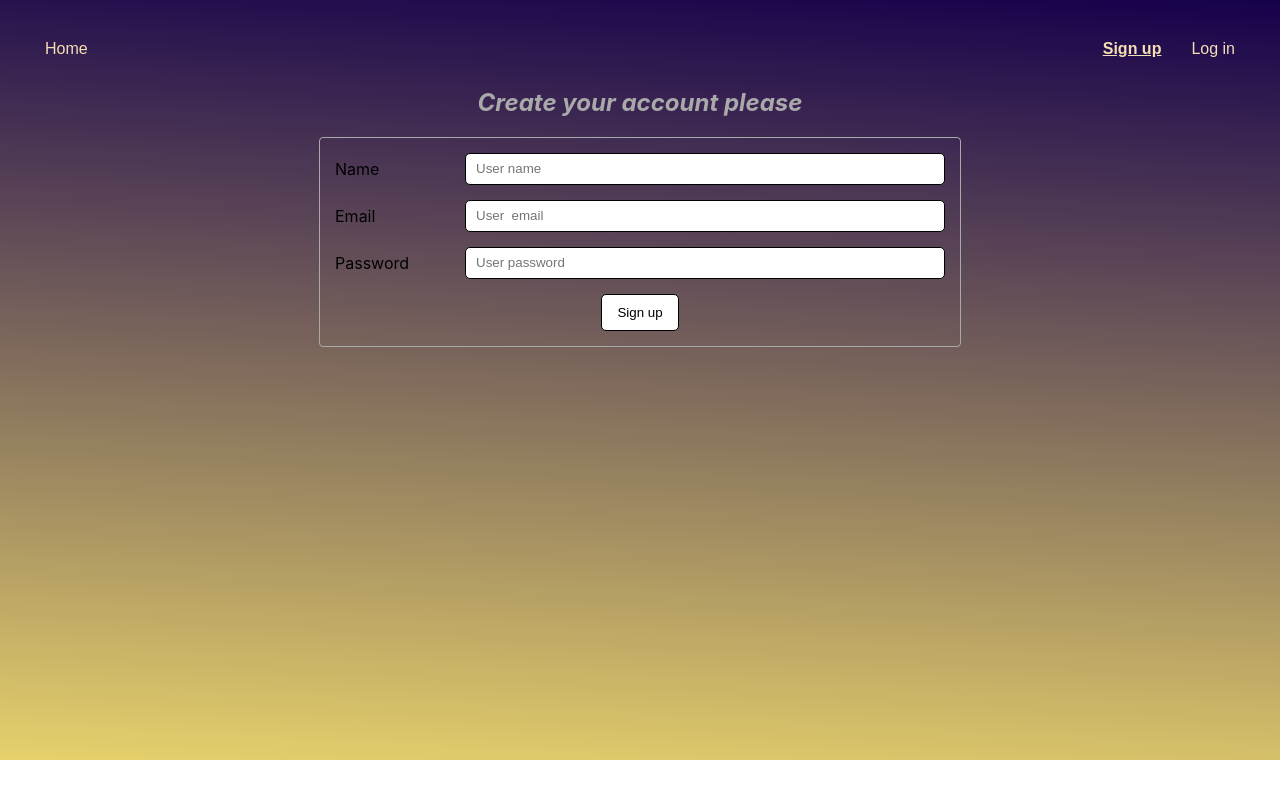
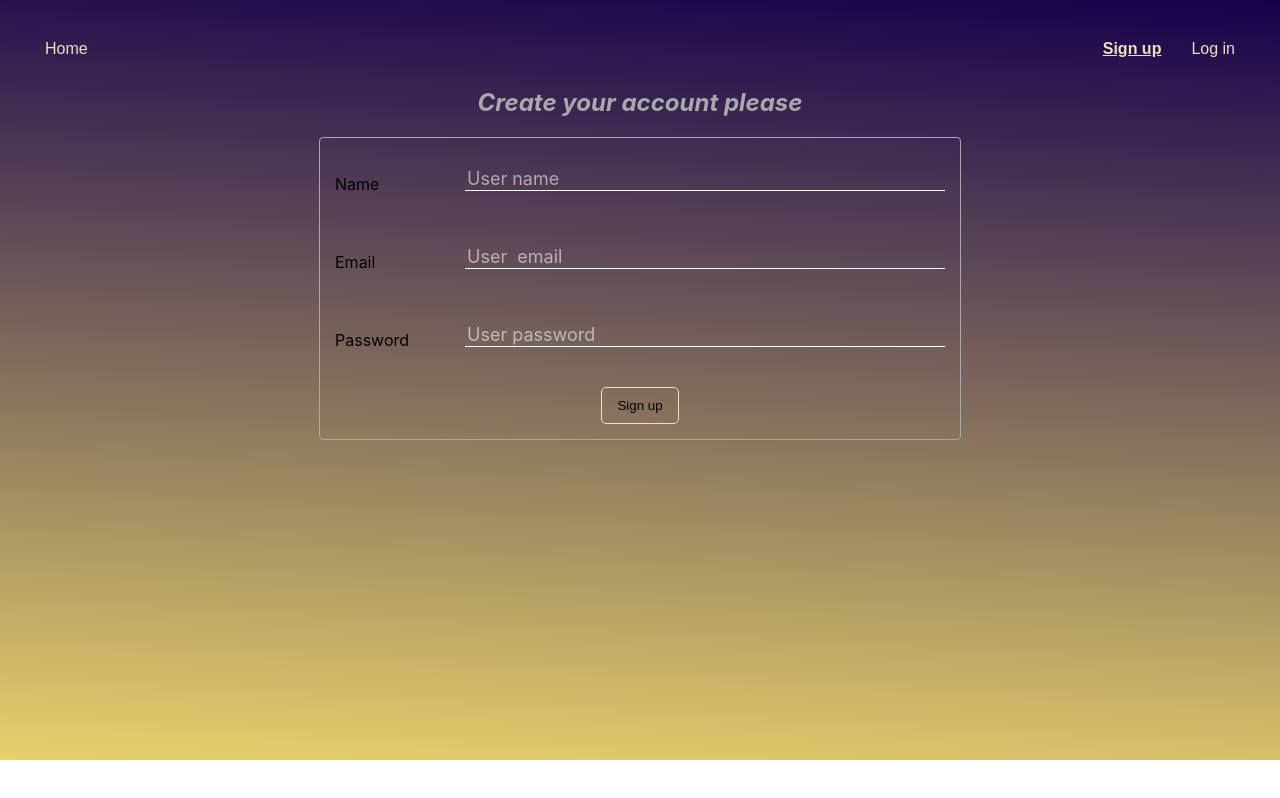
Before and after one commit to NataliiaMax/goit-react-hw-08-phonebook, a React (Create React App) app: page /goit-react-hw-08-phonebook/register in a window 1280 px wide. Built offline with nearby package versions, Linux system fonts and the light colour scheme; no server answers.

Commit message:
update styles

```diff
--- a/src/components/LoginForm/LoginForm.jsx
+++ b/src/components/LoginForm/LoginForm.jsx
@@ -16,8 +16,14 @@ const LoginForm = ({ onSubmit }) => {
 
   return (
     <form className={style.form} onSubmit={handleSubmit}>
-      <TextField value={email} handleChange={handleChange} {...fields.email} />{' '}
       <TextField
+        className={style.field}
+        value={email}
+        handleChange={handleChange}
+        {...fields.email}
+      />{' '}
+      <TextField
+        className={style.field}
         value={password}
         handleChange={handleChange}
         {...fields.password}
--- a/src/components/LoginForm/LoginForm.module.css
+++ b/src/components/LoginForm/LoginForm.module.css
@@ -5,3 +5,24 @@
     border: 1px solid darkgray;
     border-radius: 4px;
 }
+
+.field{
+    margin-bottom: 25px;
+margin-top: 15px;
+border: transparent;
+background-color: transparent;
+border-bottom: 1px solid white;
+outline: none;
+color: white;
+height: 20px;
+font-family: inherit;
+font-size: 18px;}
+
+.field::placeholder {
+    color: rgba(255, 255, 255, 0.56);
+}
+
+.field:focus {
+    outline: none;
+    box-shadow: rgba(50, 50, 93, 0.25) 0px 30px 60px -12px inset, rgba(0, 0, 0, 0.3) 0px 18px 36px -18px inset;
+}
--- a/src/components/RegisterForm/RegisterForm.jsx
+++ b/src/components/RegisterForm/RegisterForm.jsx
@@ -15,9 +15,24 @@ const RegisterForm = ({ onSubmit }) => {
 
   return (
     <form className={style.form} onSubmit={handleSubmit}>
-      <TextField value={name} handleChange={handleChange} {...fields.name} />
-      <TextField value={email} handleChange={handleChange} {...fields.email} />
-      <TextField value={password} handleChange={handleChange} {...fields.password} />
+      <TextField
+        className={style.field}
+        value={name}
+        handleChange={handleChange}
+        {...fields.name}
+      />
+      <TextField
+        className={style.field}
+        value={email}
+        handleChange={handleChange}
+        {...fields.email}
+      />
+      <TextField
+        className={style.field}
+        value={password}
+        handleChange={handleChange}
+        {...fields.password}
+      />
       <Button>Sign up</Button>
     </form>
   );
--- a/src/components/RegisterForm/RegisterForm.module.css
+++ b/src/components/RegisterForm/RegisterForm.module.css
@@ -5,3 +5,24 @@
     border: 1px solid darkgray;
     border-radius: 4px;
 }
+.field {
+    margin-bottom: 25px;
+    margin-top: 15px;
+    border: transparent;
+    background-color: transparent;
+    border-bottom: 1px solid white;
+    outline: none;
+    color: white;
+    height: 20px;
+    font-family: inherit;
+    font-size: 18px;
+}
+
+.field::placeholder {
+    color: rgba(255, 255, 255, 0.56);
+}
+
+.field:focus {
+    outline: none;
+    box-shadow: rgba(50, 50, 93, 0.25) 0px 30px 60px -12px inset, rgba(0, 0, 0, 0.3) 0px 18px 36px -18px inset;
+}
--- a/src/shared/components/Button/Button.module.css
+++ b/src/shared/components/Button/Button.module.css
@@ -1,6 +1,6 @@
 .button {
-    background-color: #fff;
-    border: 1px solid;
+    background-color: transparent;
+    border: 1px solid wheat;
     border-radius: 5px;
     padding: 10px 15px;
     cursor: pointer;
```
